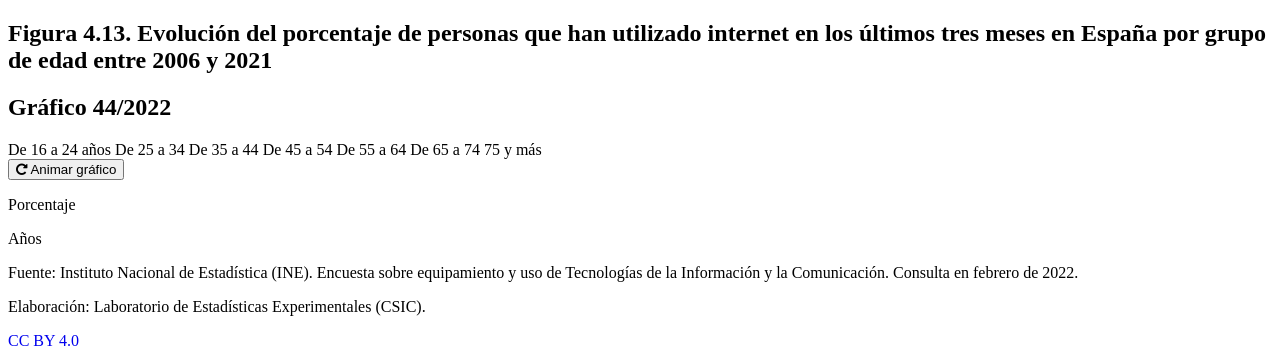
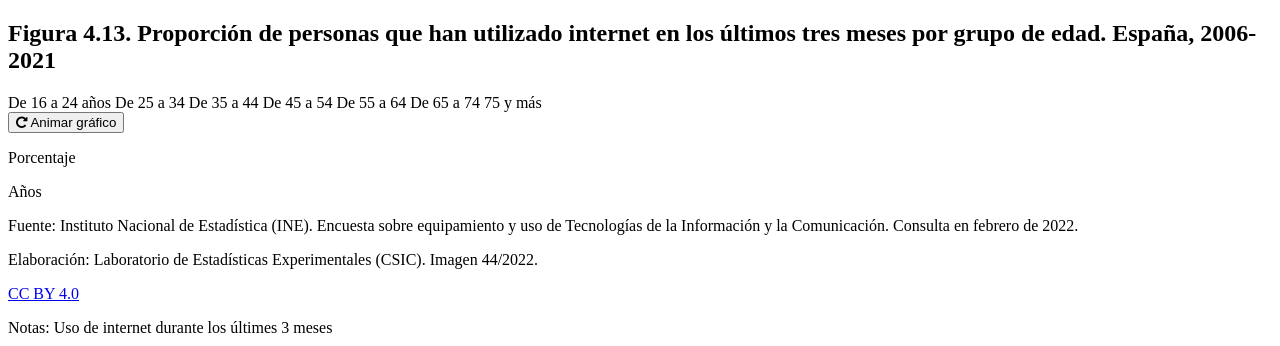
Before and after one commit to EnvejecimientoEnRed/informe_perfil_mayores_2022_social_4_13, a website: page pre/template.html in a window 1280 px wide. Shown: the top 346 px of the page. Drawn offline with Linux system fonts and the light colour scheme; a script that the page names is missing.

Commit message:
Cambio identificación

```diff
--- a/pre/template.html
+++ b/pre/template.html
@@ -17,8 +17,8 @@
         <div class="main">
             <section class="content b-chart active" id="chartBlock">
                 <div class="b-title">
-                    <h1 class="title">Figura 4.13. Evolución del porcentaje de personas que han utilizado internet en los últimos tres meses en España por grupo de edad entre 2006 y 2021</h1>
-                    <h2 class="subtitle">Gráfico 44/2022</h2>
+                    <h1 class="title">Figura 4.13. Proporción de personas que han utilizado internet en los últimos tres meses por grupo de edad. España, 2006-2021</h1>
+                    <h2 class="subtitle"></h2>
                 </div>
                 <div class="chart__logics">
                     <div class="chart__legend">
@@ -47,7 +47,7 @@
                     <div class="chart__source">
                         <div class="chart__source--info">
                             <p class="chart__source--data"><span>Fuente: </span>Instituto Nacional de Estadística (INE). Encuesta sobre equipamiento y uso de Tecnologías de la Información y la Comunicación. Consulta en febrero de 2022.</p>
-                            <p class="chart__source--elab"><span>Elaboración: </span>Laboratorio de Estadísticas Experimentales (CSIC).</p>
+                            <p class="chart__source--elab"><span>Elaboración: </span>Laboratorio de Estadísticas Experimentales (CSIC). Imagen 44/2022.</p>
                         </div>
                         <p class="chart__source--copyright"><a class="link" href="https://creativecommons.org/licenses/by/4.0/deed.en_US" target="_blank">CC BY 4.0</a></p>
                     </div>
```
Also changed, not shown: docs/index.html (+1 -1 lines).
